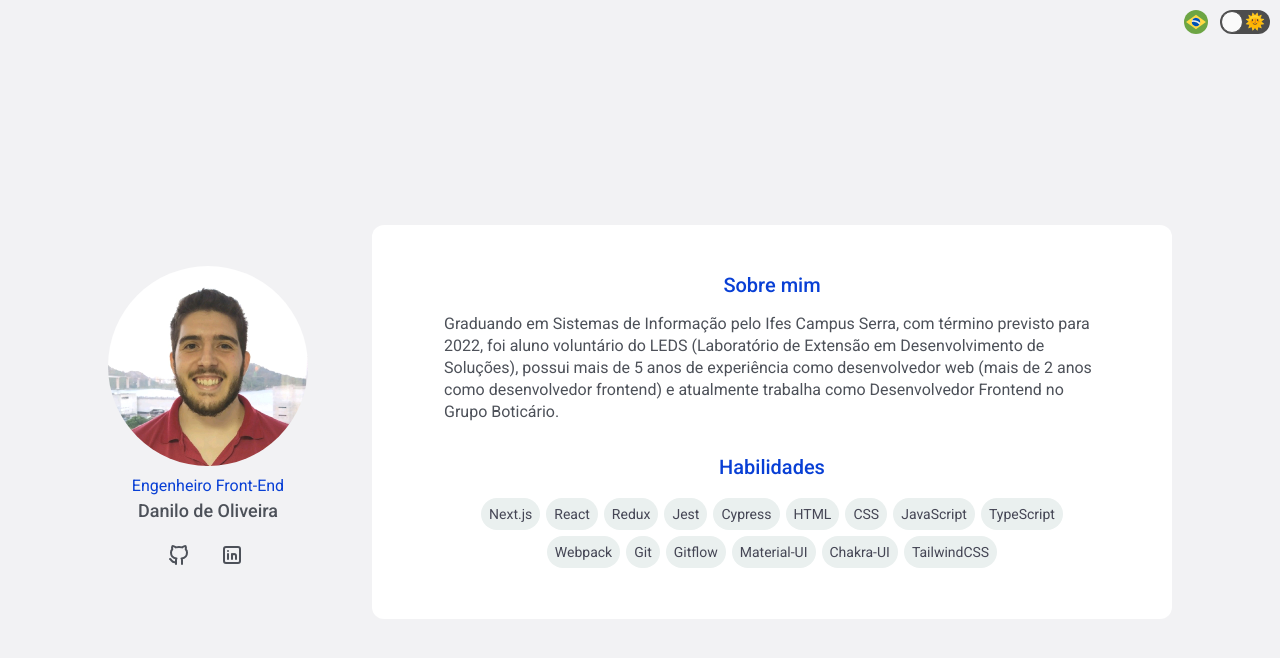
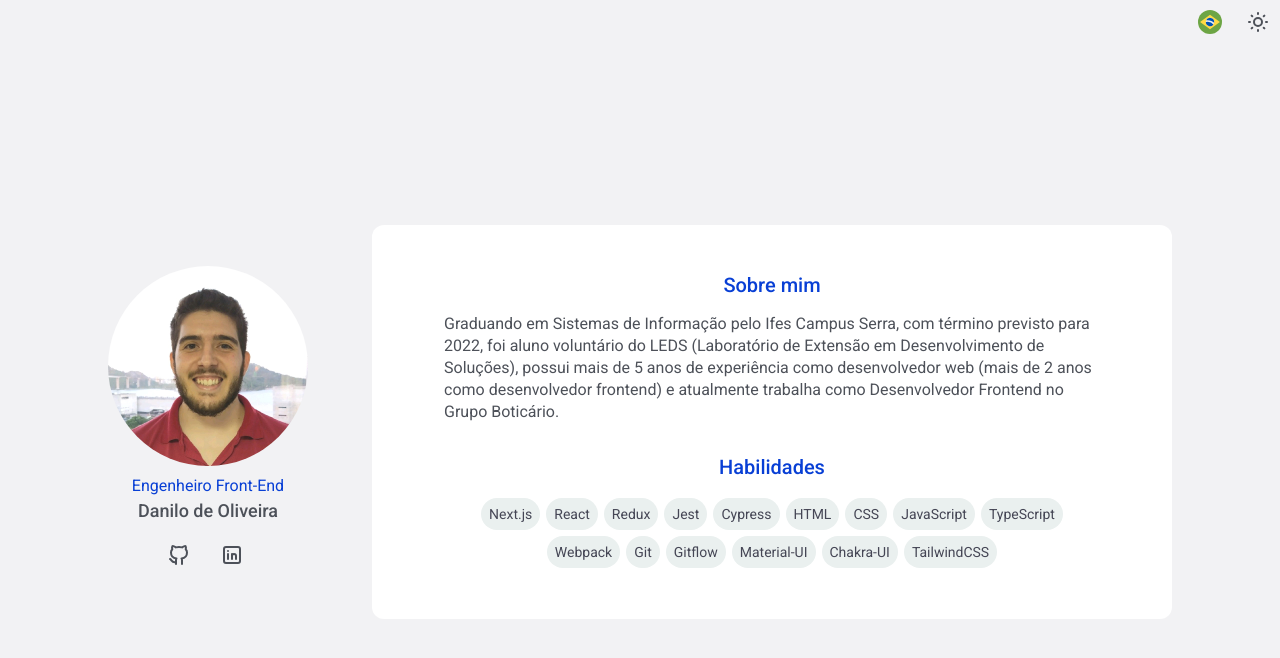
Before and after one commit to DaniloSI/myportfolio, a Next.js app: page / in a window 1280 px wide. Shown: the top 658 px of the page. Built offline with nearby package versions, Linux system fonts and the light colour scheme.

Commit message:
the react-toggle component has been removed

```diff
--- a/package.json
+++ b/package.json
@@ -12,7 +12,6 @@
     "next": "12.1.6",
     "react": "18.1.0",
     "react-dom": "18.1.0",
-    "react-toggle": "^4.1.2",
     "sharp": "^0.30.6",
     "styled-components": "^5.3.5"
   },
@@ -22,7 +21,6 @@
     "@types/node": "17.0.40",
     "@types/react": "18.0.11",
     "@types/react-dom": "18.0.5",
-    "@types/react-toggle": "^4.0.3",
     "@types/styled-components": "^5.1.25",
     "@typescript-eslint/eslint-plugin": "^5.27.0",
     "@typescript-eslint/parser": "^5.27.0",
--- a/src/components/Control/index.tsx
+++ b/src/components/Control/index.tsx
@@ -1,7 +1,4 @@
 import React from 'react';
-import Toggle from 'react-toggle';
-
-import 'react-toggle/style.css';
 
 import Link from 'next/link';
 import { useRouter } from 'next/router';
@@ -11,7 +8,7 @@ import { useDarkMode } from '@/contexts/DarkModeContext';
 import Brazil from '@/assets/svg/br.svg';
 import UnitedStates from '@/assets/svg/us.svg';
 
-import { Button, Container } from './style';
+import { SunIcon, MoonIcon, Button, Container } from './style';
 
 const Control: React.FC = () => {
   const { darkMode, toggleDarkMode } = useDarkMode();
@@ -19,15 +16,10 @@ const Control: React.FC = () => {
 
   return (
     <Container>
-      <Toggle
-        className="toggle-dark"
-        defaultChecked={darkMode}
-        icons={{
-          checked: <span className="toggle_icon">🌜</span>,
-          unchecked: <span className="toggle_icon">🌞</span>,
-        }}
-        onChange={toggleDarkMode}
-      />
+      <Button type="button" aria-label="Dark mode" onClick={toggleDarkMode}>
+        {darkMode ? <MoonIcon /> : <SunIcon />}
+      </Button>
+
       <Link href="/" locale={locale === 'pt-BR' ? 'en-US' : 'pt-BR'}>
         <Button type="button" aria-label="Change language">
           {locale === 'pt-BR' ? <Brazil /> : <UnitedStates />}
--- a/src/components/Control/style.ts
+++ b/src/components/Control/style.ts
@@ -1,4 +1,7 @@
 import styled from 'styled-components';
+
+import Moon from '@/assets/svg/moon.svg';
+import Sun from '@/assets/svg/sun.svg';
 
 export const Container = styled.div`
   display: flex;
@@ -10,8 +13,16 @@ export const Button = styled.button`
   background: none;
   width: 24px;
   height: 24px;
-  margin-right: 12px;
+  margin-left: 24px;
   border: none;
   padding: 0px;
   cursor: pointer;
 `;
+
+export const SunIcon = styled(Sun)`
+  color: ${({ theme }) => theme.text};
+`;
+
+export const MoonIcon = styled(Moon)`
+  color: ${({ theme }) => theme.text};
+`;
```
Also changed, not shown: src/assets/svg/moon.svg (added), src/assets/svg/sun.svg (added).
